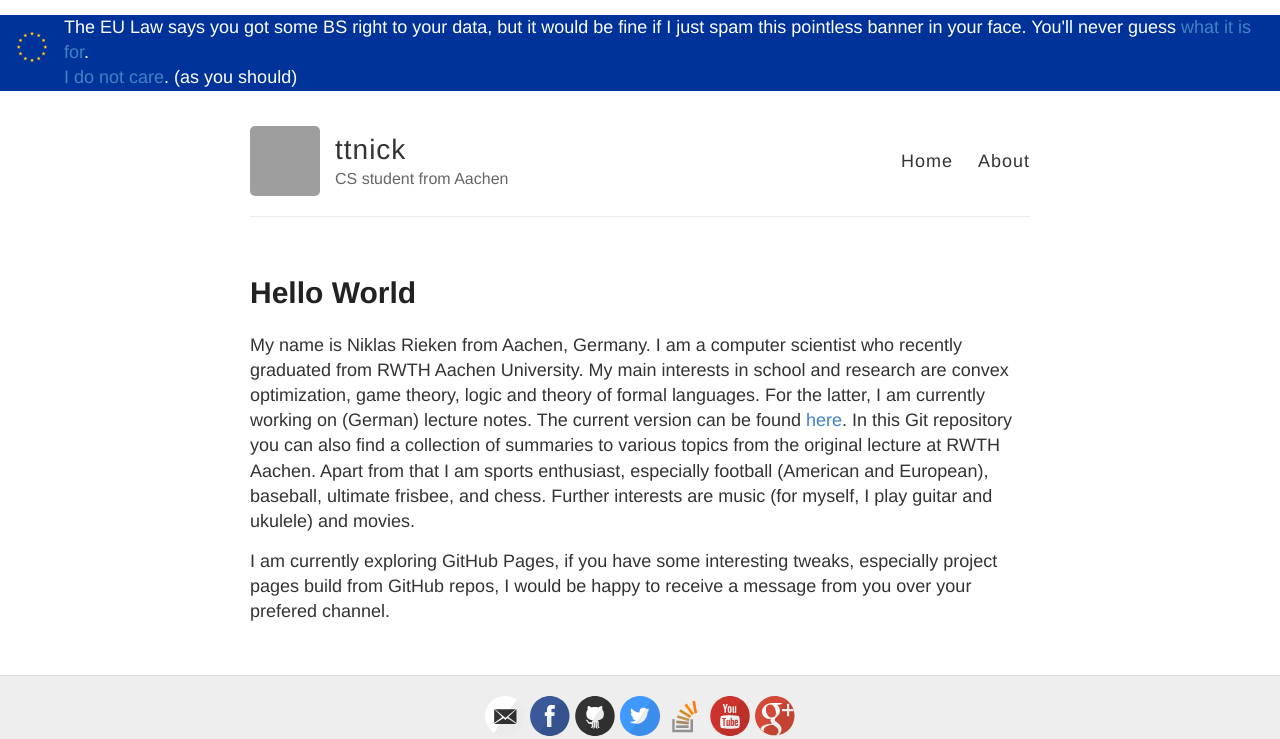
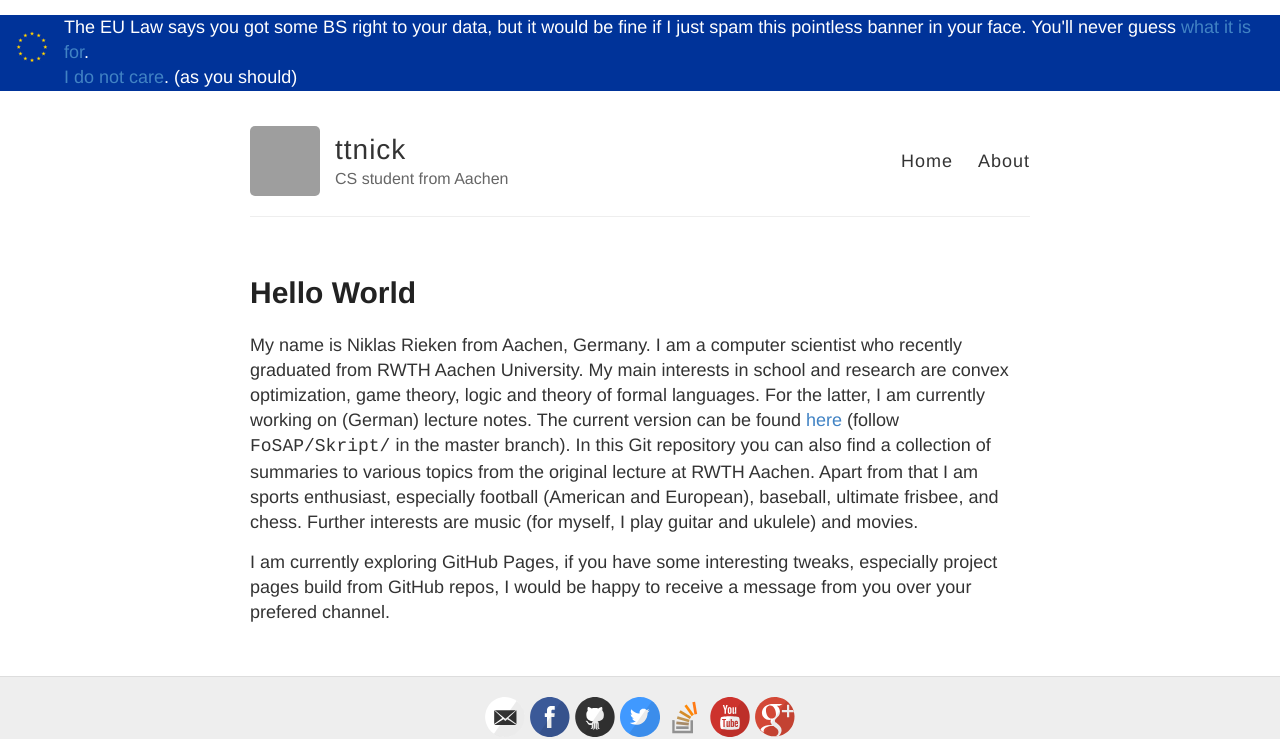
Before and after one commit to ttnick/ttnick.github.io, a Jekyll site: the page built from index.md, in a window 1280 px wide, cut to the strip 0-739 px from the top of the page. Built offline with Jekyll 4.4.1, drawn with Linux system fonts in a browser that asks for light colours; our own code applies the rules of GitHub Pages for plain Markdown files; grey boxes are pictures that could not be loaded.

Commit message:
fixed git link

```diff
--- a/index.md
+++ b/index.md
@@ -6,7 +6,8 @@ My name is Niklas Rieken from Aachen, Germany. I am a computer scientist who
 recently graduated from RWTH Aachen University. My main interests in school
 and research are convex optimization, game theory, logic and theory of formal
 languages. For the latter, I am currently working on (German) lecture notes.
-The current version can be found [here](http://git.rwth-aachen.de/niklas.rieken/tcs_pdfs/FoSAP/Skript).
+The current version can be found [here](http://git.rwth-aachen.de/niklas.rieken/tcs_pdfs)
+(follow `FoSAP/Skript/` in the master branch).
 In this Git repository you can also find a collection of summaries to various
 topics from the original lecture at RWTH Aachen. Apart from that I am sports
 enthusiast, especially football (American and European), baseball, ultimate
```
